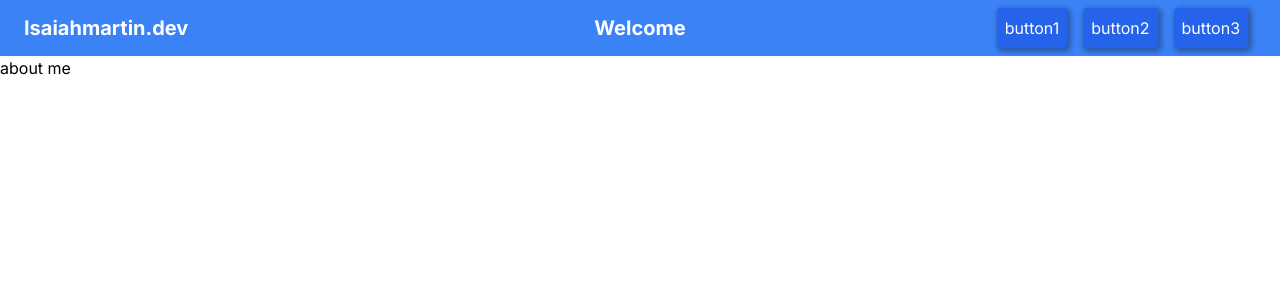
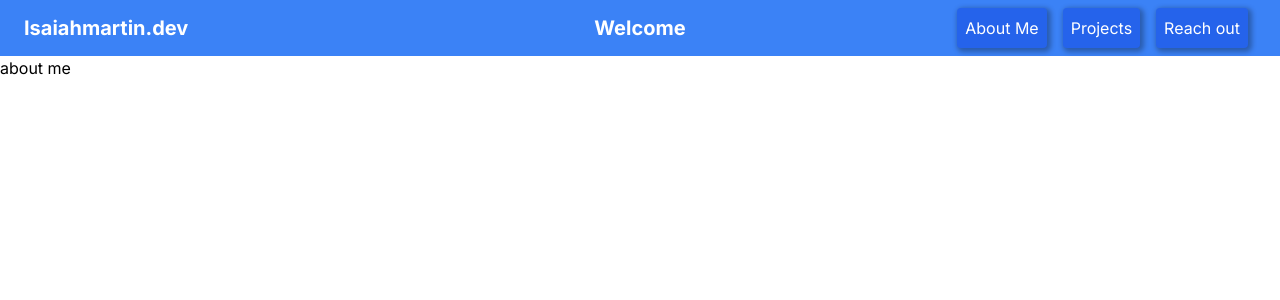
Before and after one commit to isaiahmartin847/Portfolio, a Next.js app: page / in a window 1280 px wide. Shown: the top 300 px of the page. Built offline with nearby package versions, Linux system fonts and the light colour scheme.

Commit message:
changed the names of the buttons

```diff
--- a/src/app/components/nav.tsx
+++ b/src/app/components/nav.tsx
@@ -10,9 +10,9 @@ export default function NavBar() {
             <h1 className="content-center">Welcome</h1>
             </div>
             <div className="flex justify-end mr-6 w-1/3 ">
-                <button className="bg-blue-600 p-2 m-2 rounded hover:bg-blue-300 navButtons">button1</button>
-                <button className="bg-blue-600 p-2 m-2 rounded hover:bg-blue-300 navButtons">button2</button>
-                <button className="bg-blue-600 p-2 m-2 rounded hover:bg-blue-300 navButtons">button3</button>
+                <button className="bg-blue-600 p-2 m-2 rounded hover:bg-blue-300 navButtons">About Me</button>
+                <button className="bg-blue-600 p-2 m-2 rounded hover:bg-blue-300 navButtons">Projects</button>
+                <button className="bg-blue-600 p-2 m-2 rounded hover:bg-blue-300 navButtons">Reach out</button>
             </div>
         </div>
     );
```
